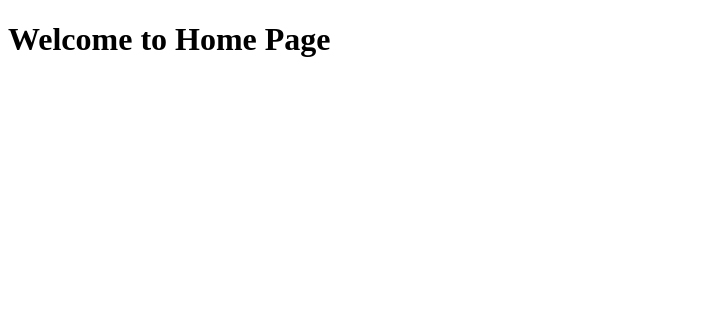
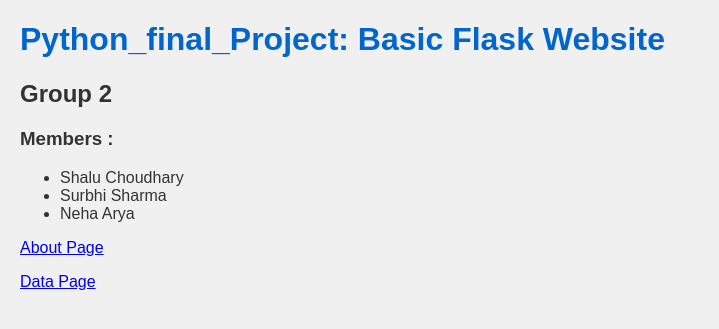
Before and after one commit to shalu0302/python_final_project, a Flask app: page / in a window 1280 px wide. Shown: the top 329 px of the page, without its empty margins (0-719 px from the left). Run offline with Flask 3, Linux system fonts and the light colour scheme.

Commit message:
Update index_fillin.html

```diff
--- a/website/templates/index_fillin.html
+++ b/website/templates/index_fillin.html
@@ -1,11 +1,34 @@
 <!DOCTYPE html>
-<!-- saved from url=(0119)https://lms.stclaircollege.ca/bbcswebdav/pid-2982358-dt-content-rid-43510139_1/courses/DAB111-23F-003/index_fillin.html -->
 <html>
-  <head>
-    <meta http-equiv="Content-Type" content="text/html; charset=windows-1252" />
-    <title>Home Page</title>
-  </head>
-  <body>
-<h1>Welcome to Home Page</h1>
-  </body>
+<head>
+    <title>Basic Flask Website</title>
+    <style>
+        body {
+            font-family: Arial, sans-serif;
+            background-color: #f0f0f0; /* Change the background color here */
+            color: #333;
+            margin: 20px;
+        }
+        h1 {
+            color: #0066cc;
+        }
+        p {
+            margin-bottom: 10px;
+        }
+    </style>
+</head>
+<body>
+    <h1>Python_final_Project: Basic Flask Website</h1>
+
+    <h2>Group 2</h2>
+    <h3>Members :</h3>
+    <ul>
+        <li>Shalu Choudhary</li>
+        <li>Surbhi Sharma</li>
+        <li>Neha Arya</li>
+    </ul>
+
+    <p><a href="/about">About Page</a></p>
+    <p><a href="/data">Data Page</a></p>
+</body>
 </html>
```
